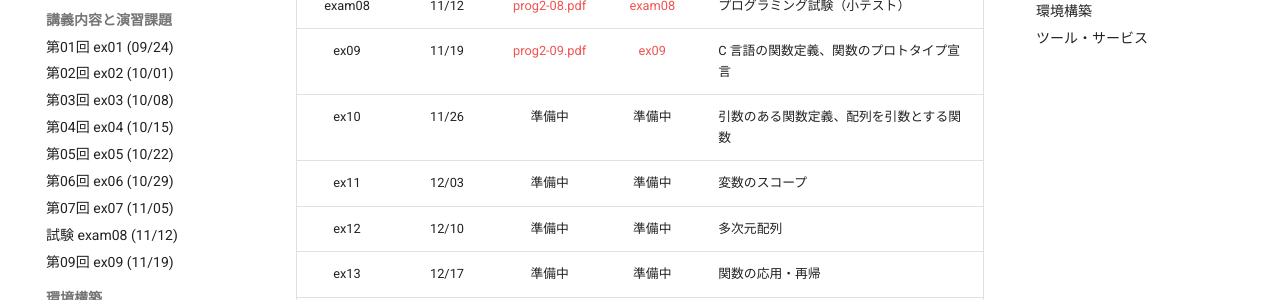
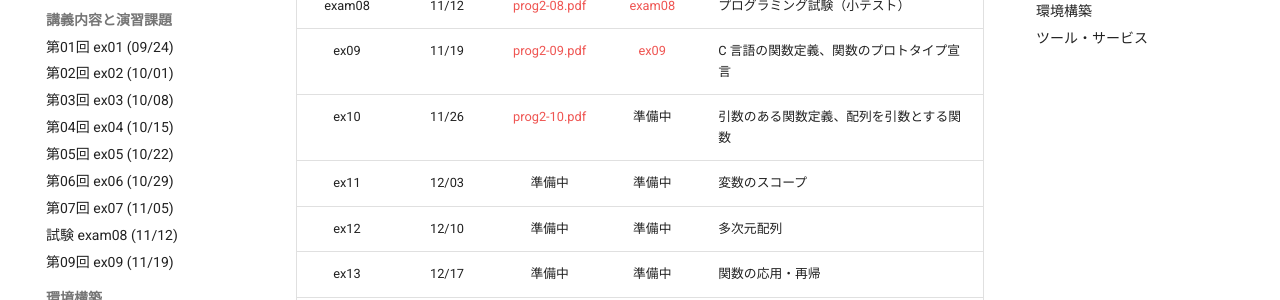
Before and after one commit to sanoakr/rumath-prog2, an MkDocs documentation site: the page built from docs/index.md, in a window 1280 px wide and 900 px high, scrolled down 998 px. Shown: the part 151-451 px from the top of the window. Built offline with MkDocs 1.6.1 and Material for MkDocs 9.7.7, drawn with Linux system fonts in a browser that asks for light colours; comment, search, counter and statistics services are not loaded.

Commit message:
docs: sync published content

```diff
--- a/docs/index.md
+++ b/docs/index.md
@@ -30,7 +30,7 @@
 | ex07 | 11/05 | [prog2-07.pdf](slides/prog2-07.pdf) | [ex07](ex07.md) | 前半のまとめ（模擬試験的演習課題） |
 | exam08 | 11/12 | [prog2-08.pdf](slides/prog2-08.pdf) | [exam08](exam08.md) | プログラミング試験（小テスト） |
 | ex09 | 11/19 | [prog2-09.pdf](slides/prog2-09.pdf) | [ex09](ex09.md) | C 言語の関数定義、関数のプロトタイプ宣言 |
-| ex10 | 11/26 | 準備中 | 準備中 | 引数のある関数定義、配列を引数とする関数 |
+| ex10 | 11/26 | [prog2-10.pdf](slides/prog2-10.pdf) | 準備中 | 引数のある関数定義、配列を引数とする関数 |
 | ex11 | 12/03 | 準備中 | 準備中 | 変数のスコープ |
 | ex12 | 12/10 | 準備中 | 準備中 | 多次元配列 |
 | ex13 | 12/17 | 準備中 | 準備中 | 関数の応用・再帰 |
```
Also changed, not shown: 1 other file.
